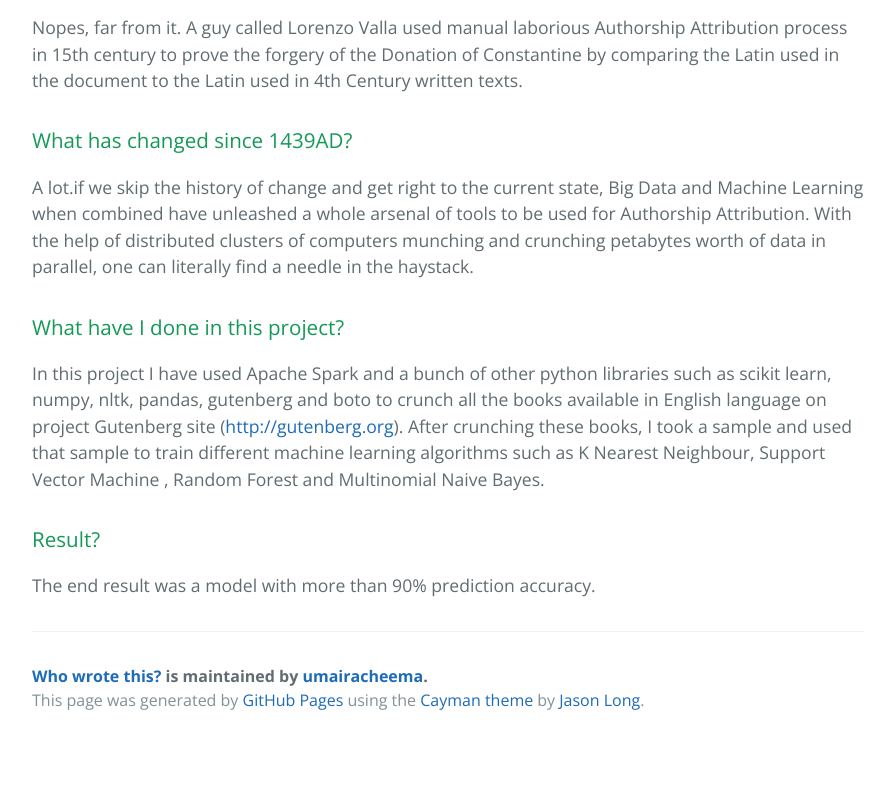
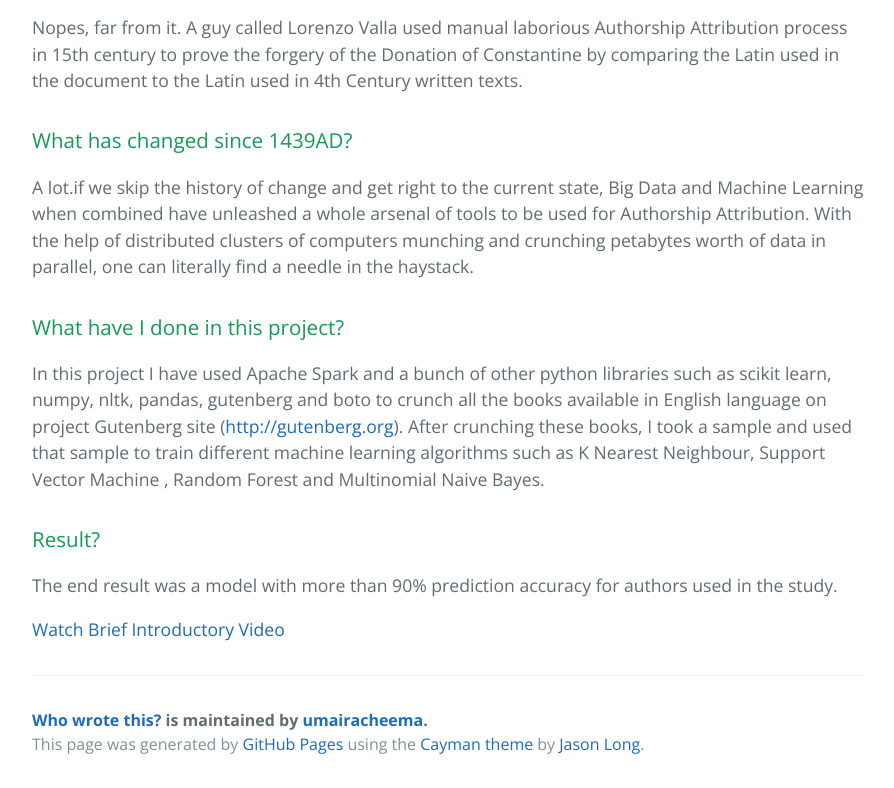
Before and after one commit to umairacheema/authorship-attribution, a plain HTML site: page index.html in a window 1280 px wide. Shown: the part 714-1502 px from the top of the page, without its empty margins (192-1086 px from the left). Before the commit the page ends 1458 px from the top, so only its background shows below. Drawn offline with nearby package versions, Linux system fonts and the light colour scheme.

Commit message:
Create gh-pages branch via GitHub

```diff
--- a/index.html
+++ b/index.html
@@ -45,7 +45,9 @@ After crunching these books, I took a sample and used that sample to train diffe
 <h3>
 <a id="result" class="anchor" href="#result" aria-hidden="true"><span class="octicon octicon-link"></span></a>Result?</h3>
 
-<p>The end result was a model with more than 90% prediction accuracy.  </p>
+<p>The end result was a model with more than 90% prediction accuracy for authors used in the study.</p>
+
+<p><a href="https://youtu.be/h67zUVyB7yY">Watch Brief Introductory Video</a>  </p>
 
       <footer class="site-footer">
         <span class="site-footer-owner"><a href="https://github.com/umairacheema/authorship-attribution">Who wrote this?</a> is maintained by <a href="https://github.com/umairacheema">umairacheema</a>.</span>
```
Also changed, not shown: params.json (+1 -1 lines).
